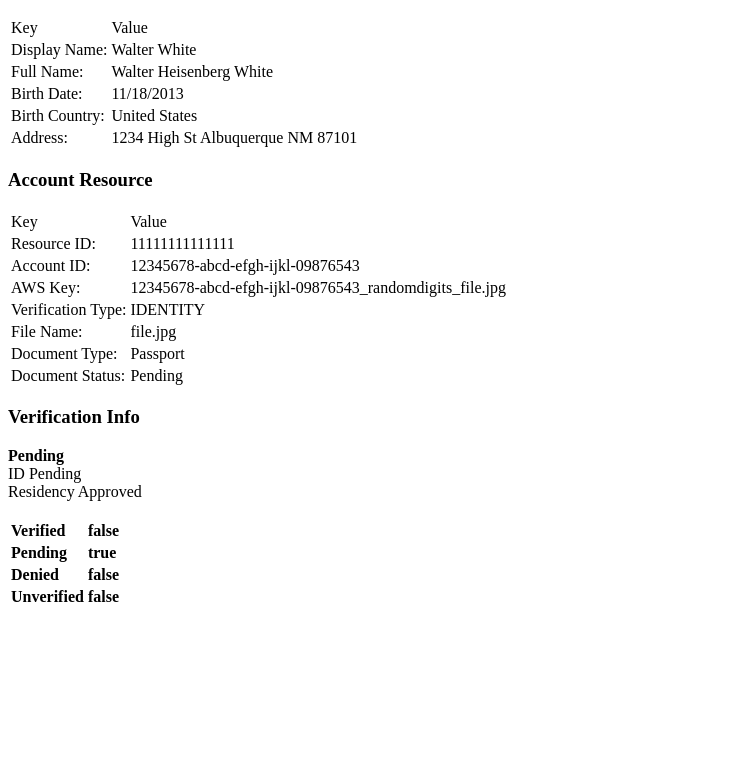
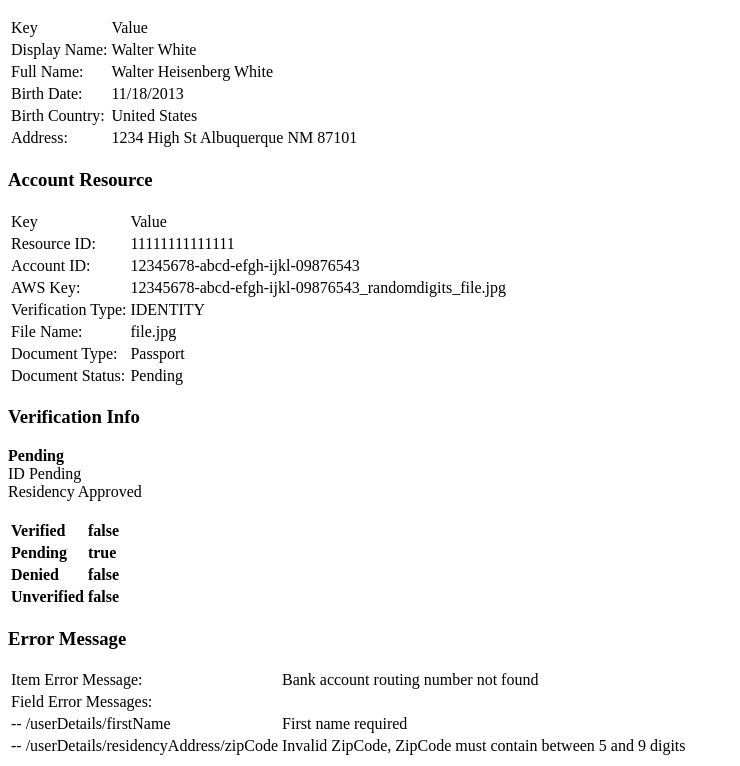
Before and after one commit to coinlatera/bc-angular-models, a website: page test-app/index.html in a window 1280 px wide. Shown: the part 91-857 px from the top of the page, without its empty margins (0-740 px from the left). Before the commit the page ends 800 px from the top, so only its background shows below. Drawn offline with nearby package versions, Linux system fonts and the light colour scheme.

Commit message:
Add tests for error messages, and handling printing to string

```diff
--- a/assets/services/error-message.coffee
+++ b/assets/services/error-message.coffee
@@ -4,11 +4,15 @@ angular.module('bc.error-message', []).service "ErrorMessage", ->
       @errorType = "Item"
       @errorMessage = error
 
+      @toString = -> @errorMessage
+
   class FieldError
     constructor: (fieldName, fieldErrors) ->
       @errorType = "Field"
       @errorField = fieldName
       @errorMessages = fieldErrors
+
+      @toString = -> @errorMessages.join(', ')
 
   class ErrorMessage
     constructor: (message) ->
--- a/test-app/app.js
+++ b/test-app/app.js
@@ -69,7 +69,7 @@ app.controller('MainCtrl', function MainCtrl ($scope, OrderInfo, AccountResource
   };
   $scope.userAccount = UserAccountInfo.FromMessage(userMsg);
 
-  var itemErrorMsg = {
+  var fieldErrorMsg = {
     _request_id: "0",
     result: "REQUEST_ERROR",
     request: {operation: "UPDATE_USER_ACCOUNT"},
@@ -78,13 +78,13 @@ app.controller('MainCtrl', function MainCtrl ($scope, OrderInfo, AccountResource
       {"/userDetails/residencyAddress/zipCode": ["Invalid ZipCode", "ZipCode must contain between 5 and 9 digits"]}
     ]
   };
-  $scope.itemErrorMessage = ErrorMessage.FromMessage(itemErrorMsg);
+  $scope.fieldErrorMessage = ErrorMessage.FromMessage(fieldErrorMsg);
 
-  var fieldErrorMsg = {
+  var itemErrorMsg = {
     _request_id: "1",
     result: "REQUEST_ERROR",
     request: {operation: "ADD_BANK_ACCOUNT"},
     errors: "Bank account routing number not found"
   };
-  $scope.fieldErrorMessage = ErrorMessage.FromMessage(fieldErrorMsg);
+  $scope.itemErrorMessage = ErrorMessage.FromMessage(itemErrorMsg);
 });
--- a/test-app/index.html
+++ b/test-app/index.html
@@ -81,7 +81,7 @@
       </tbody>
     </table>
 
-    <h3>Verification Info </h3>
+    <h3>Verification Info</h3>
     <strong>{{userAccount.displayVerificationStatus}}</strong>
     <br />
 
@@ -112,5 +112,22 @@
         </tr>
       </tbody>
     </table>
+
+    <h3>Error Message</h3>
+    <table>
+      <tbody>
+        <tr>
+          <td>Item Error Message: </td>
+	  <td>{{itemErrorMessage.errors[0].toString()}}</td>
+	</tr>
+	  <td>Field Error Messages: </td>
+          <td></td>
+	</tr>
+        <tr ng-repeat="error in fieldErrorMessage.errors">
+          <td> -- {{error.errorField}}</td>
+          <td>{{error.toString()}}</td>
+        </tr>
+      </tbody>
+    </table>
   </body>
 </html>
```
Also changed, not shown: dist/bc-angular-models.js, dist/bc-angular-models.min.js.
